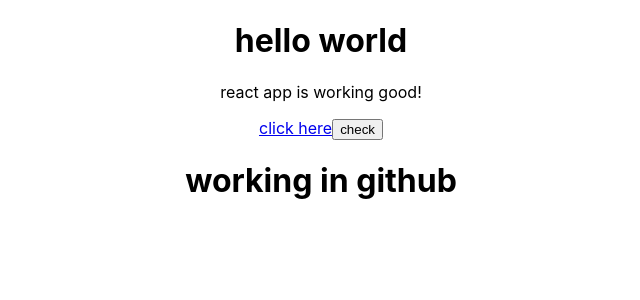
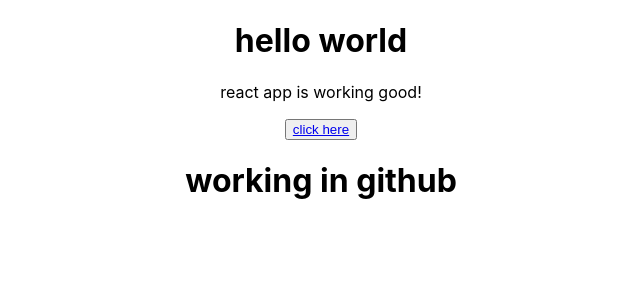
Before and after one commit to Rohith-poulose/rohith-app, a React (Create React App) app: page / in a window 1280 px wide. Shown: the top 300 px of the page, without its empty margins (319-959 px from the left). Built offline with nearby package versions, Linux system fonts and the light colour scheme.

Commit message:
Update App.js

```diff
--- a/src/App.js
+++ b/src/App.js
@@ -6,8 +6,9 @@ function App() {
     <div className="App">
       <h1>hello world</h1>
       <p>react app is working good!</p>
+      <button>
       <a href='https://www.youtube.com/'>click here</a>
-      <button>check</button>
+      </button>
       <h1>working in github</h1>
     </div>
   );
```
